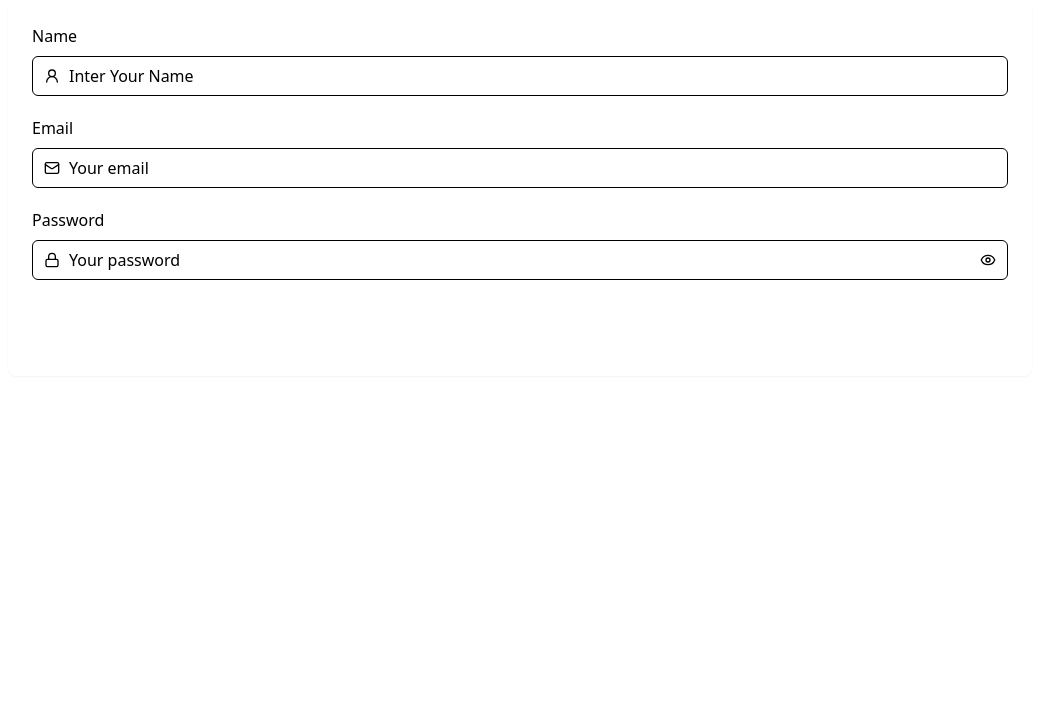
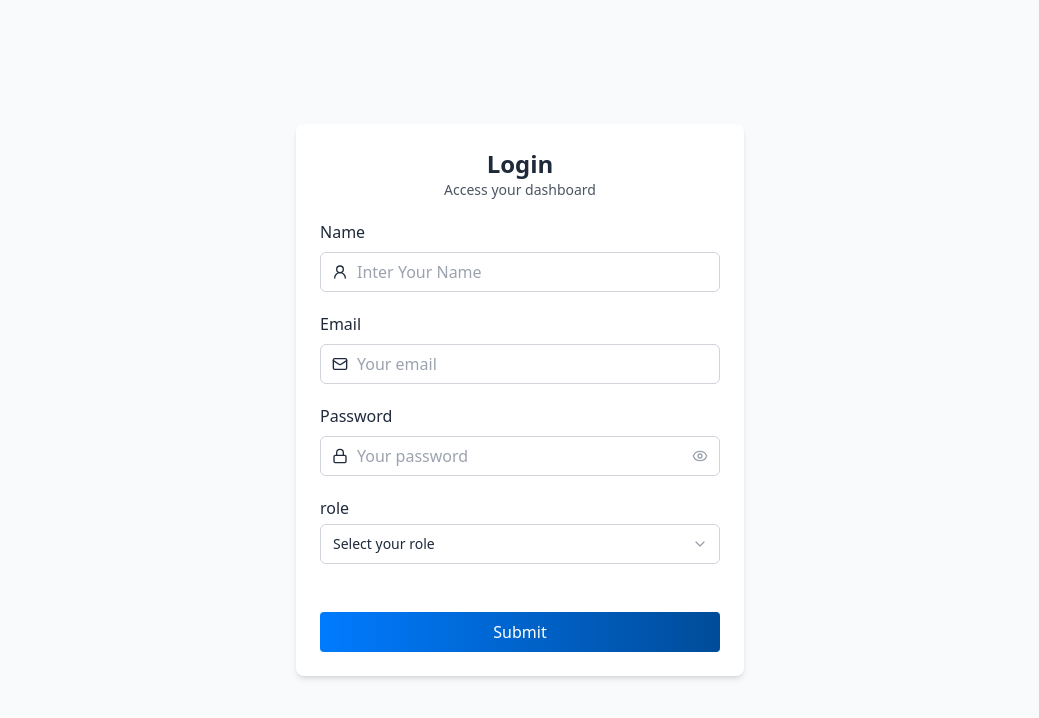
Before and after one commit to NayimWd/NayimWd-Unity-Sports-Dashboard, a React (Vite) app: page /registration in a window 1280 px wide. Shown: the top 718 px of the page, without its empty margins (120-1159 px from the left). Built offline with nearby package versions, Linux system fonts and the light colour scheme.

Commit message:
Add DropdownInput component; update RegistrationForm to include role selection; enhance Login and Registration layouts; refactor error message display in input components; implement ThemeWrapper for theme management

```diff
--- a/src/App.tsx
+++ b/src/App.tsx
@@ -1,8 +1,12 @@
+import { Outlet } from "react-router-dom";
 import "./App.css";
+
 
 function App() {
   return (
-    <main className="overflow-x-hidden w-full h-screen bg-bg">
+    <main className="overflow-x-hidden w-full h-screen  bg-bg">
+
+      <Outlet />
     </main>
   );
 }
--- a/src/component/common/Header.tsx
+++ b/src/component/common/Header.tsx
@@ -3,7 +3,7 @@ import ThemeSwitcher from "./ThemeSwitcher";
 import { ChartNoAxesGantt, LayoutDashboard } from "lucide-react";
 
 interface HeaderProps {
-  handleToggle: () => void;
+  handleToggle?: () => void;
 }
 
 const Header: React.FC<HeaderProps> = ({ handleToggle }) => {
@@ -19,8 +19,8 @@ const Header: React.FC<HeaderProps> = ({ handleToggle }) => {
               />
             </button>
             <div className="flex items-center me-2 md:me-24">
-              <LayoutDashboard className="md:h-10 md:w-10 me-3 text-xl text-primary" />
-              <span className="self-center text-[clamp(1.25rem,2vw,2.6rem)] text-primary font-bold whitespace-nowrap font-inter">
+              <LayoutDashboard className="hidden md:block md:h-10 md:w-10 me-3 text-xl text-primary" />
+              <span className="self-center tracking-wider  uppercase text-[clamp(1.25rem,2vw,2.6rem)] text-primary font-bold whitespace-nowrap font-inter">
                 Dashboard
               </span>
             </div>
--- /dev/null
+++ b/src/component/input/DropdownInput.tsx
@@ -0,0 +1,77 @@
+import { ChevronDown } from "lucide-react";
+import React from "react";
+import { useFormContext } from "react-hook-form";
+
+interface DropdownOptions {
+  label: string;
+  value: string;
+}
+
+interface DropdownInputProps {
+  name: string;
+  label: string;
+  placeholder?: string;
+  options: DropdownOptions[];
+  icon?: React.ReactNode;
+}
+
+const DropdownInput = ({
+  name,
+  label,
+  placeholder = "Select an option",
+  options,
+  icon,
+}: DropdownInputProps) => {
+  const { register, formState } = useFormContext();
+  const { errors } = formState;
+  const error = errors[name]?.message as string | undefined;
+
+  const variant: "primary" | "error" = error ? "error" : "primary";
+
+  return (
+    <div className="mb-4">
+      <label className="block font-medium text-font mb-1" htmlFor={name}>
+        {label}
+      </label>
+      <div className="relative">
+        <select
+          id={name}
+          {...register(name)}
+          defaultValue="select an option"
+          className={`w-full cursor-pointer h-10 px-3 py-2 text-font bg-surface rounded-md appearance-none text-sm transition-all duration-150 ease-in-out focus:outline-none border focus:ring-2 p-1
+            ${
+              variant === "error"
+                ? "border-toastErrorText focus:ring-toastErrorText"
+                : "border-inputBorder focus:ring-primary"
+            }
+            `}
+        >
+          <option value="" disabled hidden className="text-muted">
+            {placeholder}
+          </option>
+          {options.map((option) => (
+            <option
+              className="text-font bg-bg "
+              key={option.value}
+              value={option.value}
+            >
+              {option.label}
+            </option>
+          ))}
+        </select>
+        {/* optional icon */}
+        {icon && (
+          <div className="absolute left-3 top-1/2 -translate-y-1/2">{icon}</div>
+        )}
+        {/*Dropdown arrow*/}
+        <ChevronDown
+          size={16}
+          className="absolute right-3 top-1/2 -translate-y-1/2 pointer-events-none text-muted"
+        />
+      </div>
+      {error && <p className="errorText">{error}</p>}
+    </div>
+  );
+};
+
+export default DropdownInput;
--- a/src/component/input/EmailInput.tsx
+++ b/src/component/input/EmailInput.tsx
@@ -57,7 +57,7 @@ useEffect(() => {
             />
             {
                 error && focused && value && (
-                    <p className='absolute mt-1  text-sm text-toastErrorText'>{error}</p>
+                    <p className='errorText'>{error}</p>
                 )
             }
         </div>
--- a/src/component/input/PasswordInput.tsx
+++ b/src/component/input/PasswordInput.tsx
@@ -38,8 +38,6 @@ const PasswordInput = ({
     }
   }, [value, name, focused, trigger, isTouched]);
 
-
-
   return (
     <div className=" space-y-2 relative">
       {/* input label */}
@@ -69,9 +67,7 @@ const PasswordInput = ({
         >
           {showPassword ? <EyeOff size={16} /> : <Eye size={16} />}
         </button>
-        {error && value && focused && (
-          <p className="absolute text-sm text-toastErrorText ">{error}</p>
-        )}
+        {error && value && focused && <p className="errorText">{error}</p>}
       </div>
     </div>
   );
--- a/src/component/input/TextInput.tsx
+++ b/src/component/input/TextInput.tsx
@@ -50,7 +50,7 @@ const TextInput = ({ name, label, placeholder, icon }: TextInputProps) => {
           onBlur={() => setFocused(false)}
         />
          {error && focused &&  value && (
-        <p className="absolute text-sm text-toastErrorText mt-1"> {error} </p>
+        <p className="errorText"> {error} </p>
       )}
       </div>
 
--- a/src/features/theme/themeSlice.ts
+++ b/src/features/theme/themeSlice.ts
@@ -9,7 +9,7 @@ interface ITheme {
 // theme ditector function, if no preferance, detect system, and preferance theme
 const getInitialTheme = (): ThemeType => {
   // get existing theme from local storege
-  const existingTheme = localStorage.getItem("theme") as ThemeType | null;
+  const existingTheme = localStorage.getItem("theme") as ThemeType | "system";
 
   if (existingTheme) return existingTheme;
 
--- a/src/index.css
+++ b/src/index.css
@@ -2,9 +2,19 @@
 @tailwind components;
 @tailwind utilities;
 
+/* hide scrolbar for all elements */
 .scrollbar-hide::-webkit-scrollbar {
     display: none;
   }
+
+/* input background color */
+input:-webkit-autofill,
+input:-webkit-autofill:hover,
+input:-webkit-autofill:focus {
+  -webkit-box-shadow: 0 0 0px 1000px var(--surface) inset !important;
+  -webkit-text-fill-color: var(--font) !important;
+  transition: background-color 5000s ease-in-out 0s;
+}
 
 /* Light Mode */
 .light {
@@ -78,5 +88,9 @@
 }
 
 .sidebarBtn{
-    @apply w-full flex items-center px-3 py-1.5 gap-2 dark:hover:bg-surface hover:bg-subSurface cursor-pointer rounded text-primary text-left sm:text-lg
+    @apply w-full tracking-tight flex items-center px-3 py-1.5 gap-2 dark:hover:bg-surface hover:bg-subSurface cursor-pointer rounded text-primary text-left sm:text-lg
 }
+
+.errorText{
+    @apply absolute text-sm text-toastErrorText
+}
--- a/src/pages/auth/Login.tsx
+++ b/src/pages/auth/Login.tsx
@@ -1,7 +1,11 @@
 const Login: React.FC = () => {
   return (
-    <div>Login</div>
-  )
-}
+    <div className="bg-bg w-full flex h-screen items-center justify-center">
+      <div className="w-full max-w-sm rounded-lg p-8 shadow-md">
 
-export default Login
+      </div>
+    </div>
+  );
+};
+
+export default Login;
--- a/src/pages/auth/Registration.tsx
+++ b/src/pages/auth/Registration.tsx
@@ -1,18 +1,28 @@
 import { z } from "zod";
 import { useForm } from "react-hook-form";
 import FormContainer from "../../component/Form/FormContainer";
-
 import PasswordInput from "../../component/input/PasswordInput";
 import { zodResolver } from "@hookform/resolvers/zod";
 import { LockIcon, Mail, User2 } from "lucide-react";
 import Buttons from "../../component/common/Buttons";
 import TextInput from "../../component/input/TextInput";
 import EmailInput from "../../component/input/EmailInput";
+import DropdownInput from "../../component/input/DropdownInput";
 
 const schema = z.object({
-  name: z.string().min(3, "Name is required"),
+  name: z
+    .string()
+    .min(3, "Name is required")
+    .refine((val) => val !== "", {
+      message: "Name is required",
+    }),
   email: z.string().email("Invalid email"),
   password: z.string().min(6, "At least 6 characters"),
+  role: z
+    .string()
+    .refine((val) => ["player", "manager", "umpire"].includes(val), {
+      message: "Please select a role",
+    }),
 });
 
 type FormValues = z.infer<typeof schema>;
@@ -21,6 +31,12 @@ const RegistrationForm = () => {
   const methods = useForm<FormValues>({
     resolver: zodResolver(schema),
     mode: "onChange",
+    defaultValues: {
+      name: "",
+      email: "",
+      password: "",
+      role: "",
+    }
   });
 
   const handleSubmit = (data: FormValues) => {
@@ -28,12 +44,23 @@ const RegistrationForm = () => {
     console.log("Submitted", data);
   };
 
+  const dropdownOptions = [
+    { label: "player", value: "player" },
+    { label: "manager", value: "manager" },
+    { label: "umpire", value: "umpire" },
+  ];
+
   return (
+    <div className=" w-full bg-bg flex h-screen items-center justify-center">
       <FormContainer
         methods={methods}
         onSubmit={handleSubmit}
-      className="flex flex-col gap-5 w-full max-w-5xl mx-auto p-3 sm:p-4 md:p-6 rounded-lg bg-surface shadow-sm "
+        className="flex flex-col gap-5 w-full max-w-md mx-auto p-3 sm:p-4 md:p-6 rounded-lg bg-surface shadow-md "
       >
+        <div className="text-center">
+          <h2 className="text-2xl font-semibold text-font">Login</h2>
+          <p className="text-sm text-subtext">Access your dashboard</p>
+        </div>
         <TextInput
           name="name"
           label="Name"
@@ -52,11 +79,24 @@ const RegistrationForm = () => {
           icon={<LockIcon size={16} />}
           placeholder="Your password"
         />
-      <Buttons className="w-full md:w-28 mt-3 rounded" type="submit" variant="gradient">
+
+        <DropdownInput
+          name="role"
+          label="role"
+          placeholder="Select your role"
+          options={dropdownOptions}
+        />
+
+        <Buttons
+          className="w-full mt-3 rounded"
+          type="submit"
+          variant="gradient"
+        >
           {" "}
           Submit{" "}
         </Buttons>
       </FormContainer>
+    </div>
   );
 };
 
--- /dev/null
+++ b/src/utils/ThemeWrapper.tsx
@@ -0,0 +1,17 @@
+import { useSelector } from "react-redux";
+import { RootState } from "../app/store/store";
+import { useEffect } from "react";
+
+const ThemeWrapper = ({ children }: { children: React.ReactNode }) => {
+  const theme = useSelector((state: RootState) => state.theme.mode);
+
+  useEffect(() => {
+    const root = document.documentElement;
+    root.classList.remove("light", "dark");
+    root.classList.add(theme);
+  }, [theme]);
+
+  return <>{children}</>;
+};
+
+export default ThemeWrapper;
```
Also changed, not shown: src/main.tsx (+17 -14 lines). Lines whose indentation alone changed are shown as unchanged.
